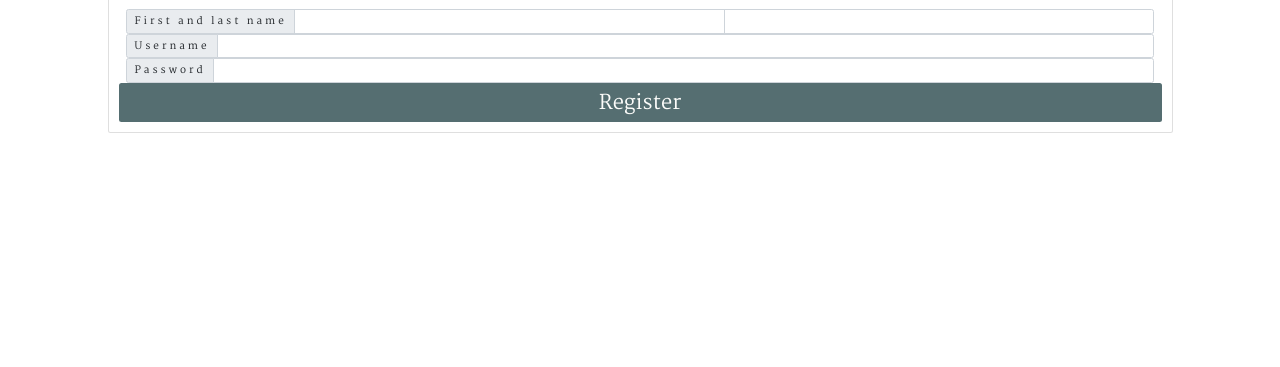
After one commit to arturmpinho/Speranza, a Flask app: page /register in a window 1280 px wide. The commit adds this page. Shown: the part 433-800 px from the top of the page. Run offline with Flask 2, Linux system fonts and the light colour scheme; some libraries are stand-ins or nearby versions; some web fonts are replaced.

Commit message:
Add Register template

```diff
--- a/app.py
+++ b/app.py
@@ -5,6 +5,7 @@ from flask import (
 from flask_pymongo import PyMongo
 from bson.objectid import ObjectId
 from bravado.client import SwaggerClient
+from werkzeug.security import generate_password_hash, check_password_hash
 if os.path.exists("env.py"):
     import env
 
@@ -24,6 +25,14 @@ def home():
     Function to load the landing page
     """
     return render_template('pages/home.html')
+
+
+@app.route('/register', methods=["GET", "POST"])
+def register():
+    """
+    Function to load the registration page
+    """
+    return render_template('pages/register.html')
 
 
 @app.route('/clinical_trials')
--- a/static/css/style.css
+++ b/static/css/style.css
@@ -14,6 +14,12 @@ body{
 a, a:hover, a:focus, a:active {
     text-decoration: none;
     color: inherit;
+}
+
+h1{
+    text-align: center;
+    margin: 3rem;
+    text-transform: uppercase;
 }
 
 /* Navigation Bar */
@@ -73,3 +79,13 @@ a, a:hover, a:focus, a:active {
 .card-title, .card-text-info{
     font-weight: 700;
 }
+
+/* Registration Form */
+#reg-form{
+    background: url('https://source.unsplash.com/_-Cg7vTw3bs/1600x900');
+    -webkit-background-size: cover;
+    -moz-background-size: cover;
+    -o-background-size: cover;
+    background-size: cover;
+    background-position: center;
+}
--- a/templates/components/navbar.html
+++ b/templates/components/navbar.html
@@ -10,7 +10,7 @@
     <div class="collapse navbar-collapse" id="navbarNavAltMarkup">
       <div class="navbar-nav">
         <a class="nav-link" href="{{ url_for('home') }}">Home</a>
-        <a class="nav-link" href="#">Register</a>
+        <a class="nav-link" href="{{ url_for('register') }}">Register</a>
         <a class="nav-link" href="#">Log In</a>
         <a class="nav-link" href="{{ url_for('clinical_trials') }}">Clinical Trials</a>
         <a class="nav-link" href="{{ url_for('my_trials') }}">My Trials</a>
--- /dev/null
+++ b/templates/pages/register.html
@@ -0,0 +1,43 @@
+{% extends "layout/base.html" %}
+{% block content %}
+{% include 'components/navbar.html' %}
+
+    <h1 class="text-align-center">Register</h1>
+
+    <div class="container">
+        <div class="row m-5 offset-3">
+            <form class="card mb-3" method="POST" action="{{ url_for('register') }}">
+                <div class="card-img-top" id="reg-form"> </div>
+                <div class="card-body">
+                    <!-- First and Last Name -->
+                    <div class="row">
+                        <div class="input-group">
+                            <span class="input-group-text">First and last name</span>
+                            <input type="text" name="fname" aria-label="fname" class="form-control">
+                            <input type="text" name="lname" aria-label="lname" class="form-control">
+                        </div>
+                    </div>
+                    <!-- Username -->
+                    <div class="row">
+                        <div class="input-group">
+                            <span class="input-group-text">Username</span>
+                            <input type="text" name="username" aria-label="username" class="form-control">
+                        </div>
+                    </div>
+                    <!-- Password -->
+                    <div class="row">
+                        <div class="input-group">
+                            <span class="input-group-text">Password</span>
+                            <input type="password" name="password" aria-label="password" class="form-control">
+                        </div>
+                    </div>
+                    <!-- Submit Form -->
+                    <div class="row">
+                        <button type="submit" class="btn">Register</button>
+                    </div>
+                </div>
+            </form>
+        </div>
+    </div>
+
+{% endblock %}
```
